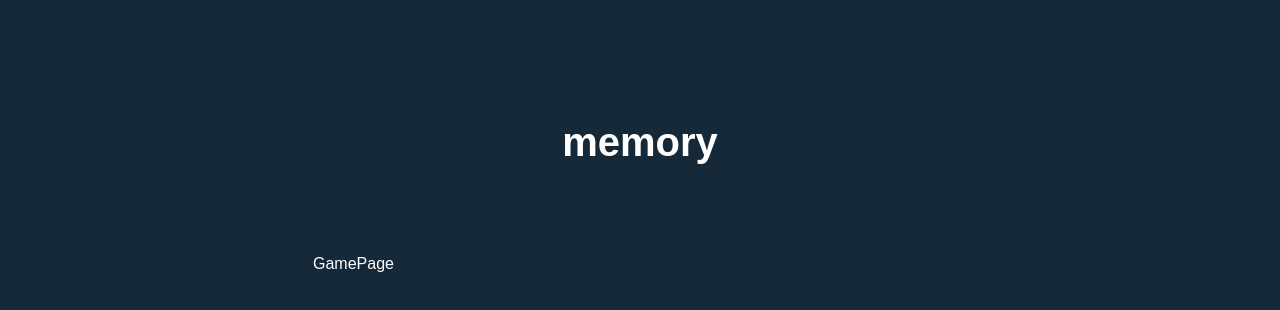
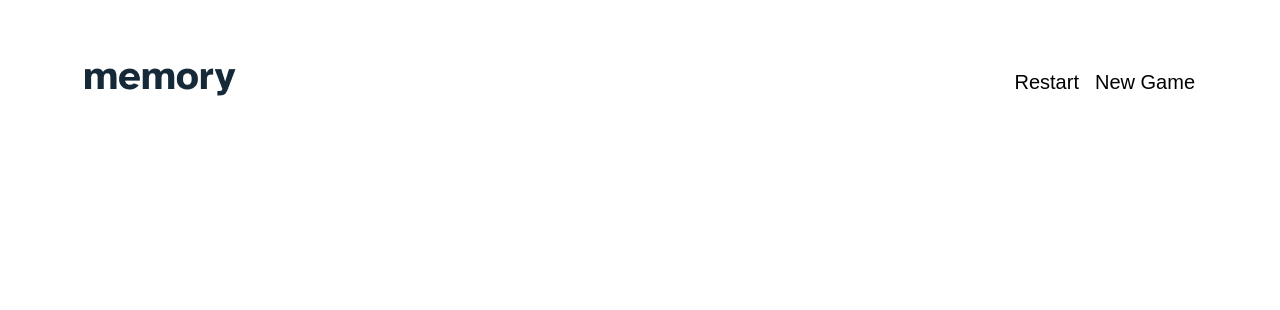
Before and after one commit to DrakeHermit/memory-game, a React (Vite) app: page /game in a window 1280 px wide. Shown: the top 310 px of the page. Built offline with nearby package versions, Linux system fonts and the light colour scheme.

Commit message:
feat: added a navbar into the actual game page
fix: tweaked the classes a bit to achieve desired UI for both the lobby page and the game page

```diff
--- a/src/App.tsx
+++ b/src/App.tsx
@@ -1,7 +1,6 @@
 import { RouterProvider, createBrowserRouter } from "react-router-dom";
 import GamePage from "./pages/GamePage";
 import LobbyPage from "./pages/LobbyPage";
-import { Header } from "./components/Header";
 
 const router = createBrowserRouter([
   {
@@ -20,13 +19,8 @@ const router = createBrowserRouter([
 
 function App() {
   return (
-    <div className="bg-blue-950 min-h-screen text-center pt-[5rem] md:pt-[7rem] text-white font-family-sans">
-      <div className="md:mb-1000 mb-600">
-        <Header />
-      </div>
-      <main className="text-white text-left max-w-[327px] mx-auto md:max-w-[654px]">
-        <RouterProvider router={router} />
-      </main>
+    <div className="font-family-sans">
+      <RouterProvider router={router} />
     </div>
   );
 }
--- /dev/null
+++ b/src/components/NavBar.tsx
@@ -0,0 +1,26 @@
+export const NavBar = () => {
+  return (
+    <nav className="flex justify-between items-center max-w-[327px] md:max-w-[689px] lg:max-w-[1110px] mt-400 md:mt-[37px] lg:mt-[67px] mx-auto">
+      <div>
+        <picture>
+          <source
+            media="(min-width: 768px)"
+            srcSet="/assets/memory-logo-lg.png"
+          />
+          <img src="/assets/memory-logo-sm.png" alt="Memory Game Logo" />
+        </picture>
+      </div>
+      <div className="flex">
+        <div>
+          <button type="button" className="md:hidden">
+            Menu
+          </button>
+        </div>
+        <div className="hidden md:flex gap-200 md:text-[20px]">
+          <button type="button">Restart</button>
+          <button type="button">New Game</button>
+        </div>
+      </div>
+    </nav>
+  );
+};
--- a/src/pages/GamePage.tsx
+++ b/src/pages/GamePage.tsx
@@ -1,5 +1,11 @@
+import { NavBar } from "../components/NavBar";
+
 const GamePage = () => {
-  return <div>GamePage</div>;
+  return (
+    <div className="bg-white">
+      <NavBar />
+    </div>
+  );
 };
 
 export default GamePage;
--- a/src/pages/LobbyPage.tsx
+++ b/src/pages/LobbyPage.tsx
@@ -1,11 +1,17 @@
 import { useNavigate } from "react-router-dom";
 import useLobbyStore from "../store/useLobbyStore";
+import { Header } from "../components/Header";
 
 const LobbyPage: React.FC = () => {
   const navigate = useNavigate();
   const { formData, setFormData, handleGameStart } = useLobbyStore();
 
   return (
+    <div className="bg-blue-950 min-h-screen text-center pt-[5rem] md:pt-[7rem] text-white">
+      <div className="md:mb-1000 mb-600 text-center">
+        <Header />
+      </div>
+      <main className="text-white text-left max-w-[327px] mx-auto md:max-w-[654px]">
         <div className="bg-white rounded-2xl p-[1.5rem] md:p-[3.5rem] shadow-2xl">
           <div className="space-y-8">
             <section>
@@ -148,6 +154,8 @@ const LobbyPage: React.FC = () => {
             </button>
           </div>
         </div>
+      </main>
+    </div>
   );
 };
 export default LobbyPage;
```
Also changed, not shown: public/assets/memory-logo-lg.png (added), public/assets/memory-logo-sm.png (added). Lines whose indentation alone changed are shown as unchanged.
